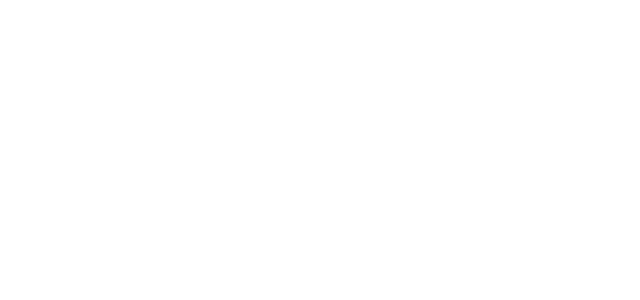
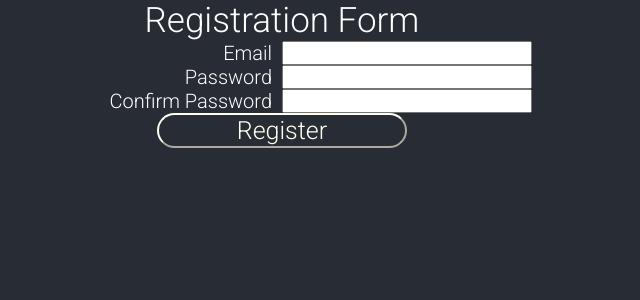
Before and after one commit to exghost/book-reader, a React (Create React App) app: page / in a window 1280 px wide. Shown: the top 300 px of the page, without its empty margins (358-998 px from the left). Built offline with nearby package versions, Linux system fonts and the light colour scheme.

Commit message:
create register form

```diff
--- a/public/index.html
+++ b/public/index.html
@@ -9,6 +9,12 @@
       name="description"
       content="Web site created using create-react-app"
     />
+
+    <link rel="preconnect" href="https://fonts.googleapis.com">
+    <link rel="preconnect" href="https://fonts.gstatic.com" crossorigin>
+    <link href="https://fonts.googleapis.com/css2?family=Roboto:wght@100&display=swap" rel="stylesheet">
+
+
     <link rel="apple-touch-icon" href="%PUBLIC_URL%/logo192.png" />
     <!--
       manifest.json provides metadata used when your web app is installed on a
--- a/src/App.css
+++ b/src/App.css
@@ -1,3 +1,11 @@
+@import url('https://fonts.googleapis.com/css2?family=Roboto:wght@300&display=swap');
+
+body {
+  background-color: #282c34;
+  color: #fff;
+  font-family: 'Roboto', sans-serif;
+}
+
 .App {
   text-align: center;
 }
--- a/src/App.js
+++ b/src/App.js
@@ -1,8 +1,10 @@
 import './App.css';
+import RegisterForm from './auth/components/RegisterForm';
 
 function App() {
   return (
     <div className="App">
+      <RegisterForm />
     </div>
   );
 }
--- /dev/null
+++ b/src/auth/components/RegisterForm.css
@@ -0,0 +1,40 @@
+.form-grid-container {
+    margin: auto;
+    width: 500px;
+    display: grid;
+    grid-template-columns: 50% 50%;
+}
+
+.form-header {
+    grid-column-start: 1;
+    grid-column-end: 3;
+    font-size: 35px;
+}
+
+.form-field {
+    font-size: 15px;
+}
+
+.form-label {
+    font-size: 20px;
+    text-align: right;
+    padding-right: 10px;
+}
+
+.form-submit {
+    grid-column-start: 1;
+    grid-column-end: 3;
+    font-family: 'Roboto';
+    font-size: 25px;
+    width: 250px;
+    margin: auto;
+    border-radius: 15em;
+    border-color: ivory;
+    border-width: 2px;
+    background-color: #282c34;
+    color: ivory;
+}
+
+.form-submit:hover {
+    background-color:#000;
+}
--- /dev/null
+++ b/src/auth/components/RegisterForm.js
@@ -0,0 +1,22 @@
+import './RegisterForm.css';
+
+const RegisterForm = () => {
+    return (
+        <div>
+            <form>
+                <div className="form-grid-container">
+                    <div className="form-header">Registration Form</div>
+                    <label for="userEmail" className="form-grid-item form-label">Email</label>
+                    <input type="email" id="userEmail" className="form-grid-item form-field" />
+                    <label for="userPassword" className="form-grid-item form-label">Password</label>
+                    <input type="password" id="userPassword" className="form-grid-item form-field" />
+                    <label for="userPasswordConfirm" className="form-grid-item form-label">Confirm Password</label>
+                    <input type="password" id="userPasswordConfirm" className="form-grid-item form-field" />
+                    <button type="submit" className="form-submit">Register</button>
+                </div>
+            </form>
+        </div>
+    );
+};
+
+export default RegisterForm;
```
